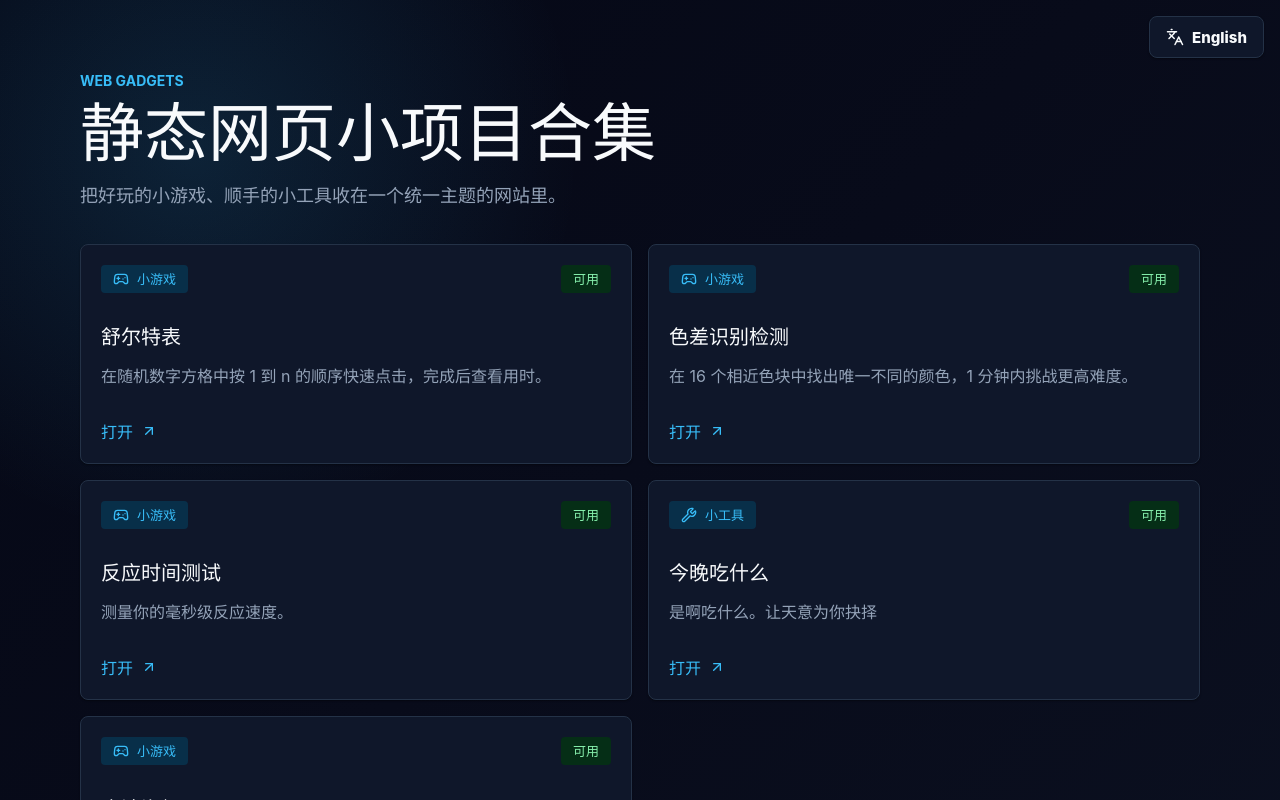
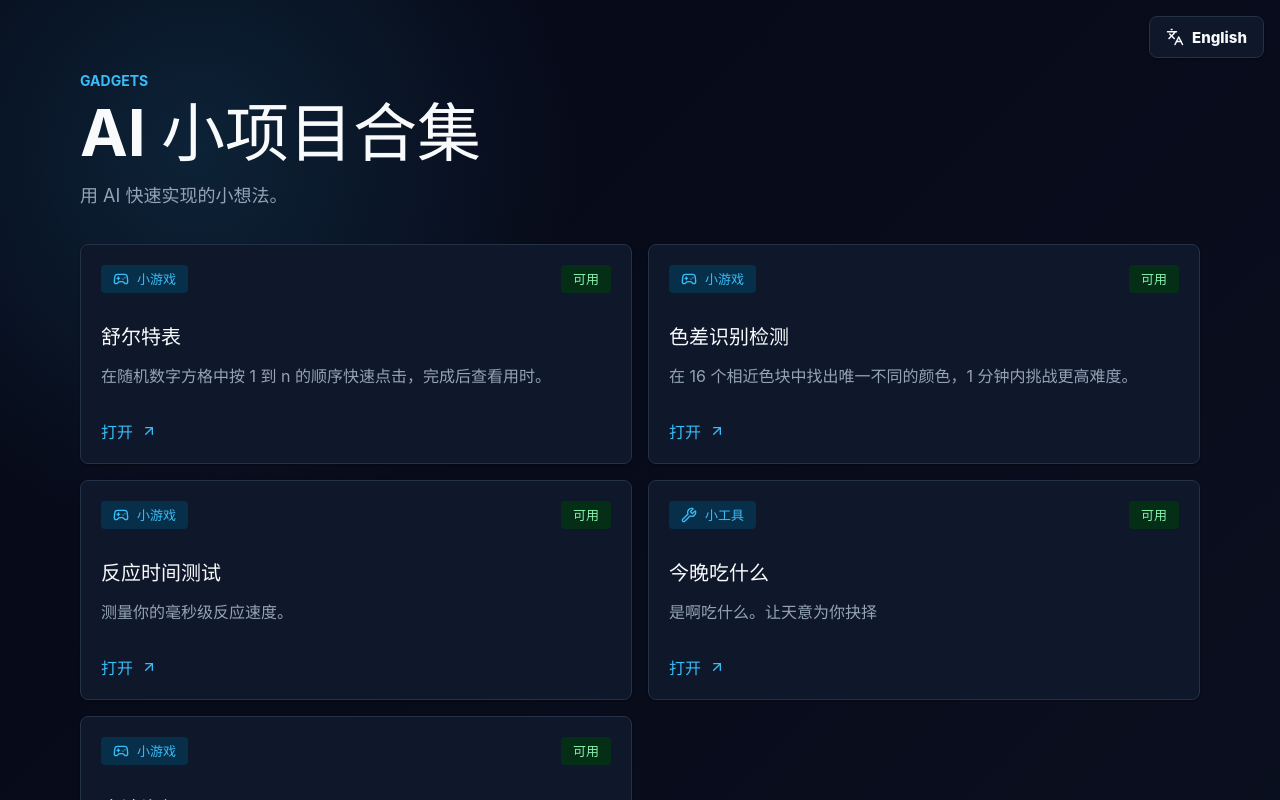
Before and after one commit to Candysad/webgadgets, a React (Vite) app: page /#/ in a window 1280 px wide. Shown: the top 800 px of the page. Built offline with nearby package versions, Linux system fonts and the light colour scheme.

Commit message:
update description

```diff
--- a/src/i18n/translations.ts
+++ b/src/i18n/translations.ts
@@ -8,14 +8,14 @@ export const LANGUAGE_LABELS: Record<Language, string> = {
 export const translations = {
   zh: {
     common: {
-      appName: 'Web Gadgets',
+      appName: 'Gadgets',
       home: '主页',
       backHome: '返回主页',
       languageToggle: '切换语言',
     },
     home: {
-      title: '静态网页小项目合集',
-      summary: '把好玩的小游戏、顺手的小工具收在一个统一主题的网站里。',
+      title: 'AI 小项目合集',
+      summary: '用 AI 快速实现的小想法。',
       projectList: '项目列表',
       category: {
         game: '小游戏',
@@ -75,7 +75,7 @@ export const translations = {
       eatTonight: {
         title: '今晚吃什么',
         description: '是啊吃什么。让天意为你抉择',
-        ariaGame: '今晚吃什么随机选择工具',
+        ariaGame: '今晚吃什么',
         kicker: 'Dinner Picker',
         inputLabel: '输入候选晚餐',
         inputPlaceholder: '输入一个候选项，按回车添加',
@@ -177,12 +177,12 @@ export const translations = {
       eatTonight: {
         title: 'What to Eat Tonight',
         description: 'May his will choose for you.',
-        ariaGame: 'What to eat tonight random picker',
+        ariaGame: 'What to eat tonight',
         kicker: 'Dinner Picker',
         inputLabel: 'Enter a dinner candidate',
         inputPlaceholder: 'Type one option, press Enter to add',
-        pickButton: 'Pick dinner',
-        listLabel: 'Dinner candidate list',
+        pickButton: 'Choose One',
+        listLabel: 'Candidate list',
         listTitle: 'Candidates',
         countLabel: '{count} items',
         removeLabel: 'Remove {item}',
```
